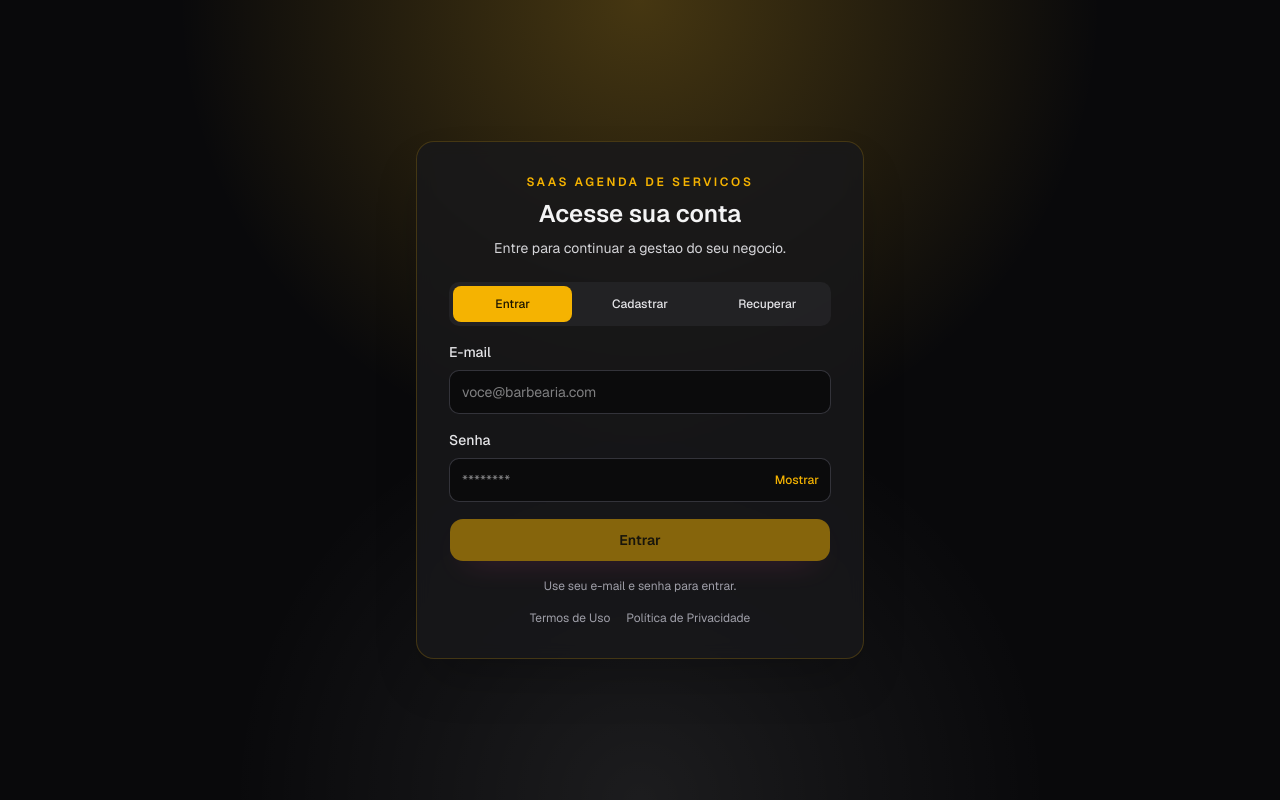
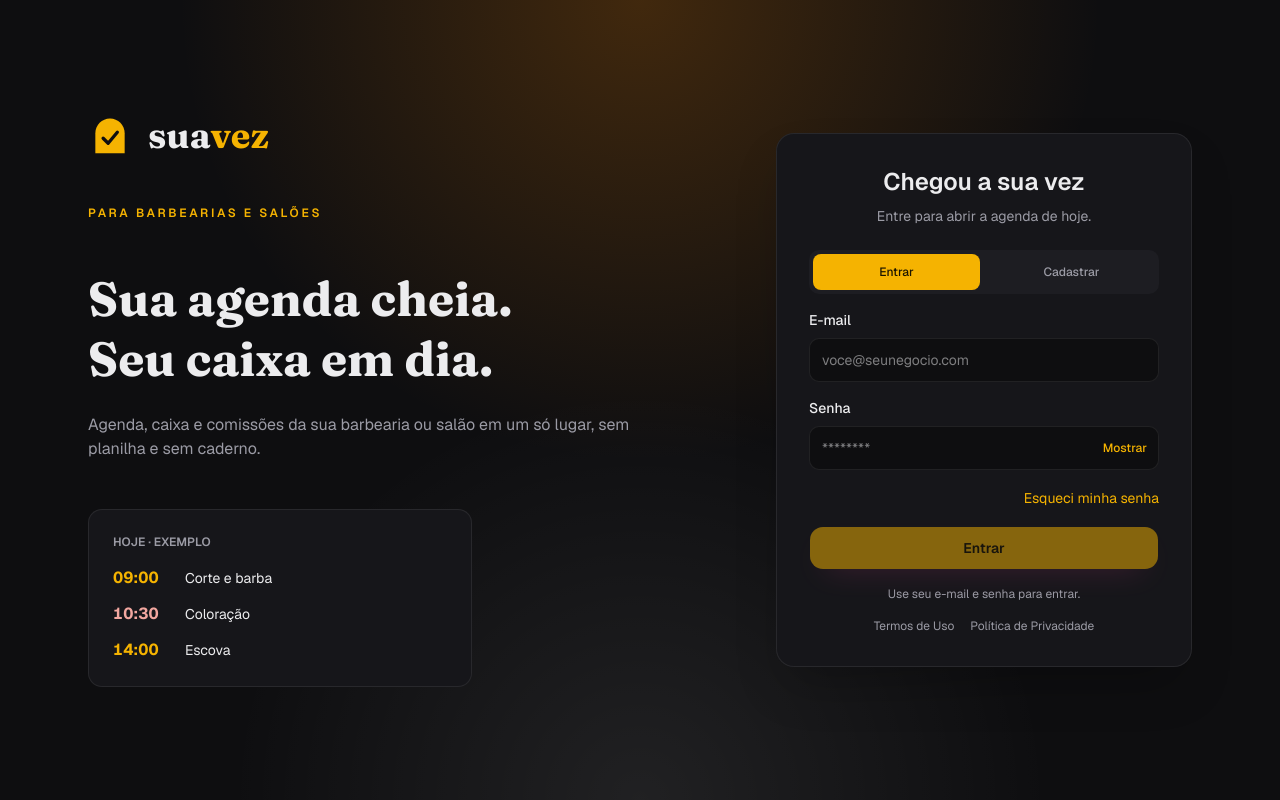
Before and after one commit to Wesleysoares7/saas-barbearias, a Next.js app: page /login in a window 1280 px wide. Built offline with nearby package versions, Linux system fonts and the light colour scheme.

Commit message:
feat: implement brand constants and update layout and login components

```diff
--- a/src/app/layout.tsx
+++ b/src/app/layout.tsx
@@ -2,6 +2,7 @@ import type { Metadata } from "next";
 import { Geist, Geist_Mono } from "next/font/google";
 import { Suspense } from "react";
 import { NavigationProgress } from "@/components/ui/navigation-progress";
+import { BRAND_PAGE_TITLE } from "@/lib/brand";
 import "./globals.css";
 
 const geistSans = Geist({
@@ -15,8 +16,8 @@ const geistMono = Geist_Mono({
 });
 
 export const metadata: Metadata = {
-  title: "SaaS Agenda de Servicos",
-  description: "Sistema SaaS de agendamento para barbearias, saloes e negocios de beleza",
+  title: BRAND_PAGE_TITLE,
+  description: "Agenda, caixa e comissões para barbearias e salões de beleza.",
 };
 
 export default function RootLayout({
--- a/src/app/login/page.tsx
+++ b/src/app/login/page.tsx
@@ -1,37 +1,105 @@
 import { Suspense } from "react";
+import { Fraunces } from "next/font/google";
 
 import { LoginForm } from "@/components/auth/login-form";
+import { BrandMark } from "@/components/brand/brand-mark";
+import {
+  BRAND_NAME,
+  BRAND_KICKER,
+  BRAND_HEADLINE_1,
+  BRAND_HEADLINE_2,
+  BRAND_DESCRIPTION,
+} from "@/lib/brand";
+
+const fraunces = Fraunces({
+  variable: "--font-fraunces",
+  weight: "700",
+  subsets: ["latin"],
+});
 
 export default function LoginPage() {
   return (
-    <main className="relative flex min-h-screen items-center justify-center overflow-hidden bg-zinc-950 px-4 py-8">
-      <div className="pointer-events-none absolute inset-0 bg-[radial-gradient(circle_at_top,_rgba(251,191,36,0.25),_transparent_45%),radial-gradient(circle_at_bottom,_rgba(255,255,255,0.08),_transparent_40%)]" />
+    <main
+      className={`${fraunces.variable} relative min-h-screen overflow-hidden bg-background`}
+      style={{
+        backgroundImage:
+          "radial-gradient(circle at top, rgba(217, 119, 6, 0.25), transparent 45%), radial-gradient(circle at bottom, rgba(255, 255, 255, 0.08), transparent 40%)",
+      }}
+    >
+      <div className="pointer-events-none absolute inset-0 bg-background/0" />
 
-      <section className="relative z-10 w-full max-w-md rounded-2xl border border-brand/20 bg-zinc-900/85 p-6 shadow-2xl backdrop-blur sm:p-8">
+      <div className="relative z-10 mx-auto grid min-h-screen w-full max-w-6xl items-center gap-10 px-6 py-10 lg:grid-cols-[minmax(0,1fr)_26rem] lg:gap-16 xl:gap-24">
+        <section className="hidden flex-col items-start justify-center lg:flex">
+          <div className="mb-12 flex items-center gap-4">
+            <div className="text-brand">
+              <BrandMark size={44} />
+            </div>
+            <h1 className={`${fraunces.className} text-4xl font-bold`}>
+              <span className="text-foreground">sua</span>
+              <span className="text-brand">vez</span>
+            </h1>
+          </div>
+
+          <p className="mb-12 text-xs font-semibold tracking-[0.22em] text-brand uppercase">
+            {BRAND_KICKER}
+          </p>
+
+          <h2 className={`${fraunces.className} mb-6 text-4xl font-bold leading-tight lg:text-5xl`}>
+            {BRAND_HEADLINE_1}
+            <br />
+            {BRAND_HEADLINE_2}
+          </h2>
+
+          <p className="mb-12 max-w-xl text-muted-foreground">
+            {BRAND_DESCRIPTION}
+          </p>
+
+          <div className="hidden w-full max-w-sm rounded-xl border border-border bg-surface p-6 lg:block">
+            <p className="mb-4 text-xs font-semibold text-muted-foreground">
+              HOJE · EXEMPLO
+            </p>
+            <div className="space-y-3">
+              <div className="flex items-center gap-4">
+                <span className="w-14 shrink-0 font-bold tabular-nums text-brand">09:00</span>
+                <span className="text-sm text-foreground">Corte e barba</span>
+              </div>
+              <div className="flex items-center gap-4">
+                <span className="w-14 shrink-0 font-bold tabular-nums text-[#F2A7A0]">10:30</span>
+                <span className="text-sm text-foreground">Coloração</span>
+              </div>
+              <div className="flex items-center gap-4">
+                <span className="w-14 shrink-0 font-bold tabular-nums text-brand">14:00</span>
+                <span className="text-sm text-foreground">Escova</span>
+              </div>
+            </div>
+          </div>
+        </section>
+
+        <section className="flex items-center justify-center">
+          <div className="w-full rounded-2xl border border-border bg-surface p-6 shadow-2xl backdrop-blur sm:p-8 lg:max-w-none max-w-md mx-auto lg:mx-0">
             <div className="mb-6 space-y-2 text-center">
-          <p className="text-xs font-semibold tracking-[0.22em] text-brand uppercase">
-            SaaS Agenda de Servicos
-          </p>
-          <h1 className="text-2xl font-semibold text-zinc-100">
-            Acesse sua conta
+              <h1 className="text-2xl font-semibold text-foreground">
+                Chegou a sua vez
               </h1>
-          <p className="text-sm text-zinc-300">
-            Entre para continuar a gestao do seu negocio.
+              <p className="text-sm text-muted-foreground">
+                Entre para abrir a agenda de hoje.
               </p>
             </div>
 
             <Suspense
               fallback={
                 <div className="space-y-4" aria-hidden="true">
-              <div className="h-11 animate-pulse rounded-lg bg-zinc-800/70" />
-              <div className="h-11 animate-pulse rounded-lg bg-zinc-950/80" />
+                  <div className="h-11 animate-pulse rounded-lg bg-muted" />
+                  <div className="h-11 animate-pulse rounded-lg bg-muted" />
                   <div className="h-11 animate-pulse rounded-lg bg-brand/40" />
                 </div>
               }
             >
               <LoginForm />
             </Suspense>
+          </div>
         </section>
+      </div>
     </main>
   );
 }
--- a/src/components/auth/login-form.tsx
+++ b/src/components/auth/login-form.tsx
@@ -50,7 +50,7 @@ function validateLoginForm(
   if (!values.email.trim()) {
     errors.email = "Informe seu e-mail.";
   } else if (!EMAIL_REGEX.test(values.email)) {
-    errors.email = "Informe um e-mail valido.";
+    errors.email = "Informe um e-mail válido.";
   }
 
   if (!values.password.trim()) {
@@ -141,7 +141,7 @@ export function LoginForm() {
           setErrors({
             form: friendlyAuthError(
               error,
-              "Nao foi possivel entrar. Tente novamente.",
+              "Não foi possível entrar. Tente novamente.",
             ),
           });
           return;
@@ -184,7 +184,7 @@ export function LoginForm() {
           setErrors({
             form: friendlyAuthError(
               error,
-              "Nao foi possivel criar a conta. Tente novamente.",
+              "Não foi possível criar a conta. Tente novamente.",
             ),
           });
           return;
@@ -216,16 +216,16 @@ export function LoginForm() {
         setErrors({
           form: friendlyAuthError(
             error,
-            "Nao foi possivel enviar o e-mail de recuperacao. Tente novamente.",
+            "Não foi possível enviar o e-mail de recuperação. Tente novamente.",
           ),
         });
         return;
       }
 
-      setSuccessMessage("Enviamos um link de recuperacao para o seu e-mail.");
+      setSuccessMessage("Enviamos um link de recuperação para o seu e-mail.");
     } catch {
       setErrors({
-        form: "Nao foi possivel processar sua solicitacao. Tente novamente.",
+        form: "Não foi possível processar sua solicitação. Tente novamente.",
       });
     } finally {
       if (!didRedirect) {
@@ -262,14 +262,14 @@ export function LoginForm() {
       {redirecting ? (
         <div
           role="status"
-          className="absolute -inset-2 z-20 flex flex-col items-center justify-center gap-2 rounded-xl bg-zinc-950/70 backdrop-blur-[1px]"
+          className="absolute -inset-2 z-20 flex flex-col items-center justify-center gap-2 rounded-xl bg-background/70 backdrop-blur-[1px]"
         >
           <Spinner className="size-6 text-brand" />
-          <p className="text-sm text-zinc-100">Entrando no sistema...</p>
+          <p className="text-sm text-foreground">Entrando no sistema...</p>
         </div>
       ) : null}
 
-      <div className="grid grid-cols-3 gap-2 rounded-lg bg-zinc-800/70 p-1">
+      <div className="grid grid-cols-2 gap-2 rounded-lg bg-muted p-1">
         <button
           type="button"
           onClick={() => switchMode("login")}
@@ -277,7 +277,7 @@ export function LoginForm() {
           className={`h-9 rounded-md text-xs font-medium transition disabled:cursor-not-allowed disabled:opacity-60 ${
             mode === "login"
               ? "bg-brand text-brand-foreground"
-              : "text-zinc-200 hover:bg-zinc-700"
+              : "text-muted-foreground hover:bg-muted-foreground/10"
           }`}
         >
           Entrar
@@ -289,29 +289,17 @@ export function LoginForm() {
           className={`h-9 rounded-md text-xs font-medium transition disabled:cursor-not-allowed disabled:opacity-60 ${
             mode === "signup"
               ? "bg-brand text-brand-foreground"
-              : "text-zinc-200 hover:bg-zinc-700"
+              : "text-muted-foreground hover:bg-muted-foreground/10"
           }`}
         >
           Cadastrar
-        </button>
-        <button
-          type="button"
-          onClick={() => switchMode("recover")}
-          disabled={isBusy}
-          className={`h-9 rounded-md text-xs font-medium transition disabled:cursor-not-allowed disabled:opacity-60 ${
-            mode === "recover"
-              ? "bg-brand text-brand-foreground"
-              : "text-zinc-200 hover:bg-zinc-700"
-          }`}
-        >
-          Recuperar
         </button>
       </div>
 
       <div className="space-y-2">
         <label
           htmlFor="email"
-          className="block text-sm font-medium text-zinc-200"
+          className="block text-sm font-medium text-foreground"
         >
           E-mail
         </label>
@@ -323,13 +311,13 @@ export function LoginForm() {
           value={form.email}
           onChange={(event) => onFieldChange("email", event.target.value)}
           disabled={isBusy}
-          className="h-11 w-full rounded-lg border border-zinc-700/80 bg-zinc-950/80 px-3 text-sm text-zinc-100 outline-none transition focus:border-brand focus:ring-2 focus:ring-brand/20"
-          placeholder="voce@barbearia.com"
+          className="h-11 w-full rounded-lg border border-border bg-background px-3 text-sm text-foreground outline-none transition focus:border-brand focus:ring-2 focus:ring-brand/20"
+          placeholder="voce@seunegocio.com"
           aria-invalid={Boolean(errors.email)}
           aria-describedby={errors.email ? "email-error" : undefined}
         />
         {errors.email ? (
-          <p id="email-error" className="text-sm text-brand">
+          <p id="email-error" className="text-sm text-amber-300">
             {errors.email}
           </p>
         ) : null}
@@ -339,7 +327,7 @@ export function LoginForm() {
         <div className="space-y-2">
           <label
             htmlFor="password"
-            className="block text-sm font-medium text-zinc-200"
+            className="block text-sm font-medium text-foreground"
           >
             Senha
           </label>
@@ -356,7 +344,7 @@ export function LoginForm() {
                 onFieldChange("password", event.target.value)
               }
               disabled={isBusy}
-              className="h-11 w-full rounded-lg border border-zinc-700/80 bg-zinc-950/80 px-3 pr-24 text-sm text-zinc-100 outline-none transition focus:border-brand focus:ring-2 focus:ring-brand/20"
+              className="h-11 w-full rounded-lg border border-border bg-background px-3 pr-24 text-sm text-foreground outline-none transition focus:border-brand focus:ring-2 focus:ring-brand/20"
               placeholder="********"
               aria-invalid={Boolean(errors.password)}
               aria-describedby={errors.password ? "password-error" : undefined}
@@ -365,17 +353,43 @@ export function LoginForm() {
               type="button"
               onClick={() => setShowPassword((previous) => !previous)}
               disabled={isBusy}
-              className="absolute top-1/2 right-3 -translate-y-1/2 text-xs font-medium text-brand hover:text-amber-200"
+              className="absolute top-1/2 right-3 -translate-y-1/2 text-xs font-medium text-brand hover:text-brand/80"
               aria-label={showPassword ? "Ocultar senha" : "Mostrar senha"}
             >
               {showPassword ? "Ocultar" : "Mostrar"}
             </button>
           </div>
           {errors.password ? (
-            <p id="password-error" className="text-sm text-brand">
+            <p id="password-error" className="text-sm text-amber-300">
               {errors.password}
             </p>
           ) : null}
+        </div>
+      ) : null}
+
+      {mode === "login" ? (
+        <div className="text-right">
+          <button
+            type="button"
+            onClick={() => switchMode("recover")}
+            disabled={isBusy}
+            className="text-sm text-brand hover:text-brand/80 transition disabled:opacity-60"
+          >
+            Esqueci minha senha
+          </button>
+        </div>
+      ) : null}
+
+      {mode === "recover" ? (
+        <div>
+          <button
+            type="button"
+            onClick={() => switchMode("login")}
+            disabled={isBusy}
+            className="text-sm text-brand hover:text-brand/80 transition disabled:opacity-60"
+          >
+            Voltar para entrar
+          </button>
         </div>
       ) : null}
 
@@ -389,12 +403,12 @@ export function LoginForm() {
             disabled={isBusy}
             className="mt-1 size-4 shrink-0 accent-brand"
           />
-          <label htmlFor="accept-terms" className="text-sm text-zinc-300">
+          <label htmlFor="accept-terms" className="text-sm text-foreground">
             Li e concordo com os{" "}
             <Link
               href="/termos"
               target="_blank"
-              className="text-brand underline hover:text-amber-200"
+              className="text-brand underline hover:text-brand/80"
             >
               Termos de Uso
             </Link>{" "}
@@ -402,7 +416,7 @@ export function LoginForm() {
             <Link
               href="/privacidade"
               target="_blank"
-              className="text-brand underline hover:text-amber-200"
+              className="text-brand underline hover:text-brand/80"
             >
               Política de Privacidade
             </Link>
@@ -430,39 +444,38 @@ export function LoginForm() {
         ) : mode === "signup" ? (
           "Criar conta"
         ) : (
-          "Enviar link de recuperacao"
+          "Enviar link de recuperação"
         )}
       </Button>
 
-      {errors.form ? <p className="text-sm text-brand">{errors.form}</p> : null}
+      {errors.form ? <p className="text-sm text-amber-300">{errors.form}</p> : null}
       {successMessage ? (
         <p className="text-sm text-emerald-300">{successMessage}</p>
       ) : null}
       {!successMessage && isConfirmed ? (
         <p className="text-sm text-emerald-300">
-          Conta confirmada com sucesso. Agora voce pode entrar.
+          Conta confirmada com sucesso. Agora você pode entrar.
         </p>
       ) : null}
       {!errors.form && authFlowError === "confirmacao_falhou" ? (
-        <p className="text-sm text-brand">
-          Nao foi possivel confirmar sua conta. Solicite um novo e-mail de
-          confirmacao.
+        <p className="text-sm text-amber-300">
+          Não foi possível confirmar sua conta. Solicite um novo e-mail de confirmação.
         </p>
       ) : null}
 
-      <p className="text-center text-xs text-zinc-400">
+      <p className="text-center text-xs text-muted-foreground">
         {mode === "login"
           ? "Use seu e-mail e senha para entrar."
           : mode === "signup"
-            ? "Crie sua conta para acessar o sistema."
-            : "Informe o e-mail para receber o link de recuperacao."}
+            ? "Crie sua conta e comece a organizar sua agenda."
+            : "Informe o e-mail para receber o link de recuperação."}
       </p>
 
-      <div className="flex justify-center gap-4 text-xs text-zinc-400">
-        <Link href="/termos" className="hover:text-zinc-200">
+      <div className="flex justify-center gap-4 text-xs text-muted-foreground">
+        <Link href="/termos" className="hover:text-foreground">
           Termos de Uso
         </Link>
-        <Link href="/privacidade" className="hover:text-zinc-200">
+        <Link href="/privacidade" className="hover:text-foreground">
           Política de Privacidade
         </Link>
       </div>
--- /dev/null
+++ b/src/components/brand/brand-mark.tsx
@@ -0,0 +1,24 @@
+export function BrandMark({ size = 24 }: { size?: number }) {
+  return (
+    <svg
+      viewBox="0 0 48 48"
+      width={size}
+      height={size}
+      aria-hidden="true"
+      fill="none"
+    >
+      <path
+        d="M8 44V22C8 13.2 15.2 6 24 6s16 7.2 16 16v22Z"
+        className="text-brand"
+        fill="currentColor"
+      />
+      <path
+        d="M16.5 27.5l5.5 5.5 10-12"
+        stroke="var(--background)"
+        strokeWidth="3.6"
+        strokeLinecap="round"
+        strokeLinejoin="round"
+      />
+    </svg>
+  );
+}
--- /dev/null
+++ b/src/lib/brand.ts
@@ -0,0 +1,7 @@
+export const BRAND_NAME = "SuaVez";
+export const BRAND_KICKER = "Para barbearias e salões";
+export const BRAND_HEADLINE_1 = "Sua agenda cheia.";
+export const BRAND_HEADLINE_2 = "Seu caixa em dia.";
+export const BRAND_DESCRIPTION =
+  "Agenda, caixa e comissões da sua barbearia ou salão em um só lugar, sem planilha e sem caderno.";
+export const BRAND_PAGE_TITLE = "SuaVez - agenda para barbearias e salões";
```
Lines whose indentation alone changed are shown as unchanged.
